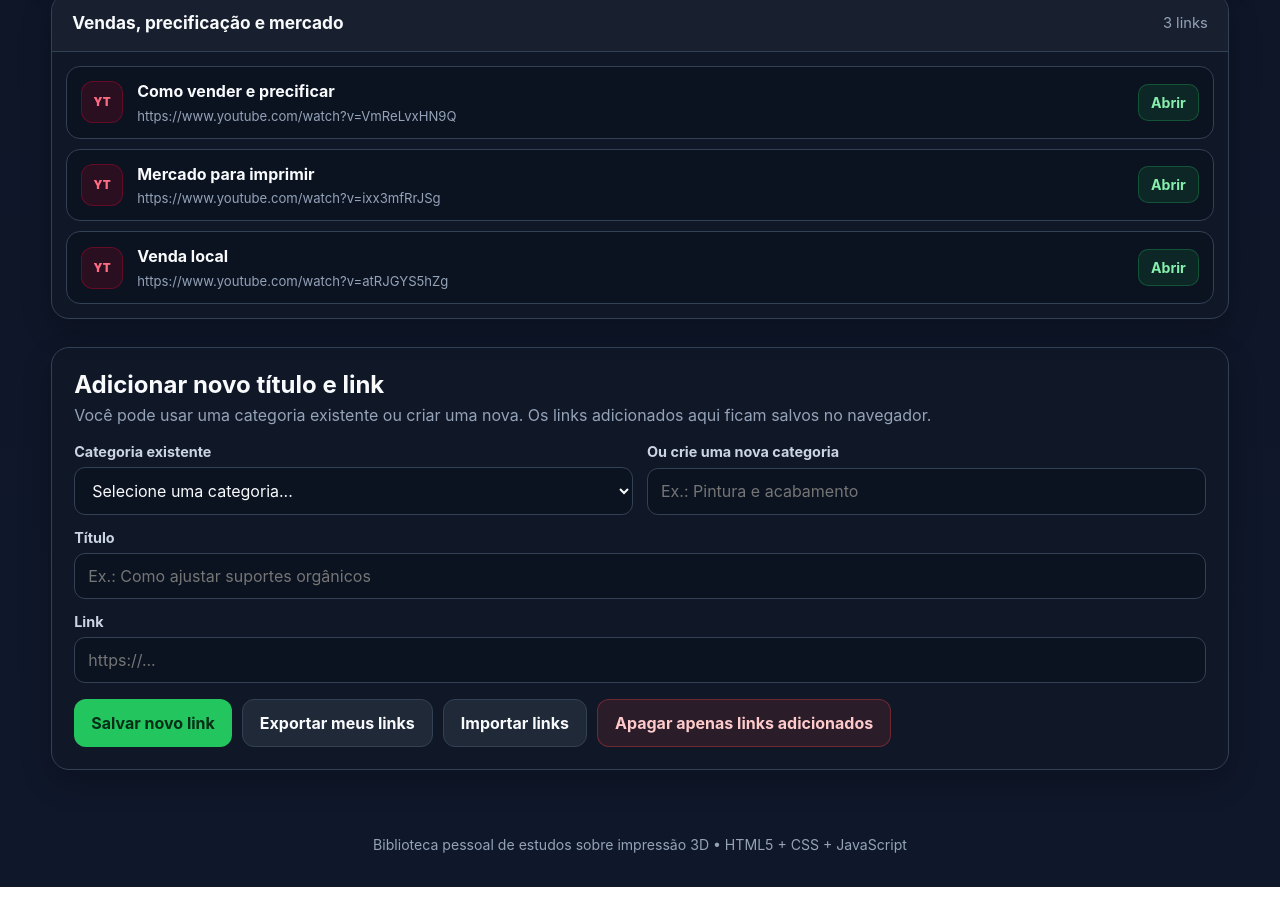
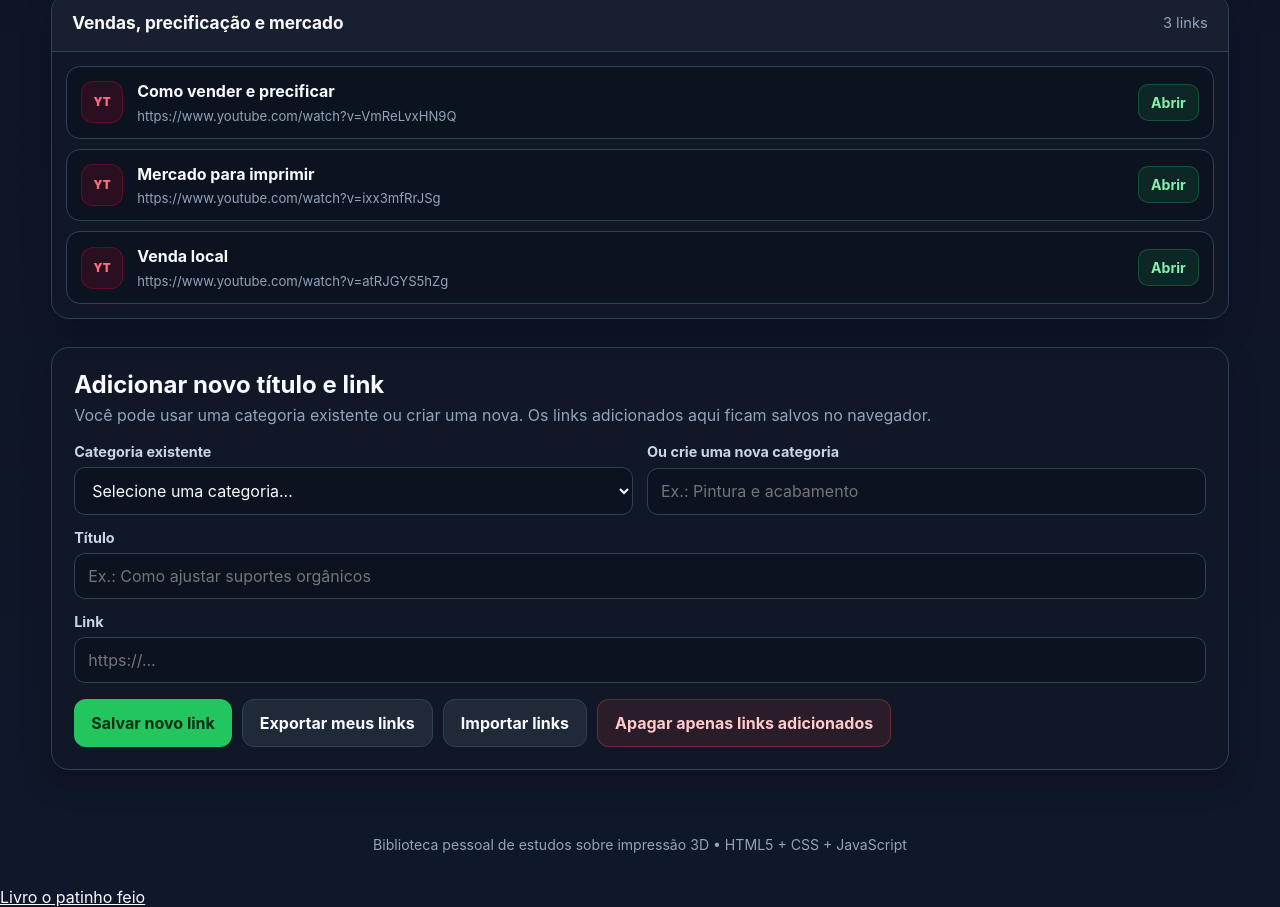
Before and after one commit to pw2m3d/meu-site, a plain HTML site: page index.html in a window 1280 px wide. Shown: the part 2626-3533 px from the top of the page. Drawn offline with Linux system fonts and the light colour scheme.

Commit message:
Update index.html

```diff
--- a/index.html
+++ b/index.html
@@ -867,5 +867,6 @@
 
     render();
   </script>
+  <a href='a1.html'>Livro o patinho feio</a>
 </body>
 </html>
```
